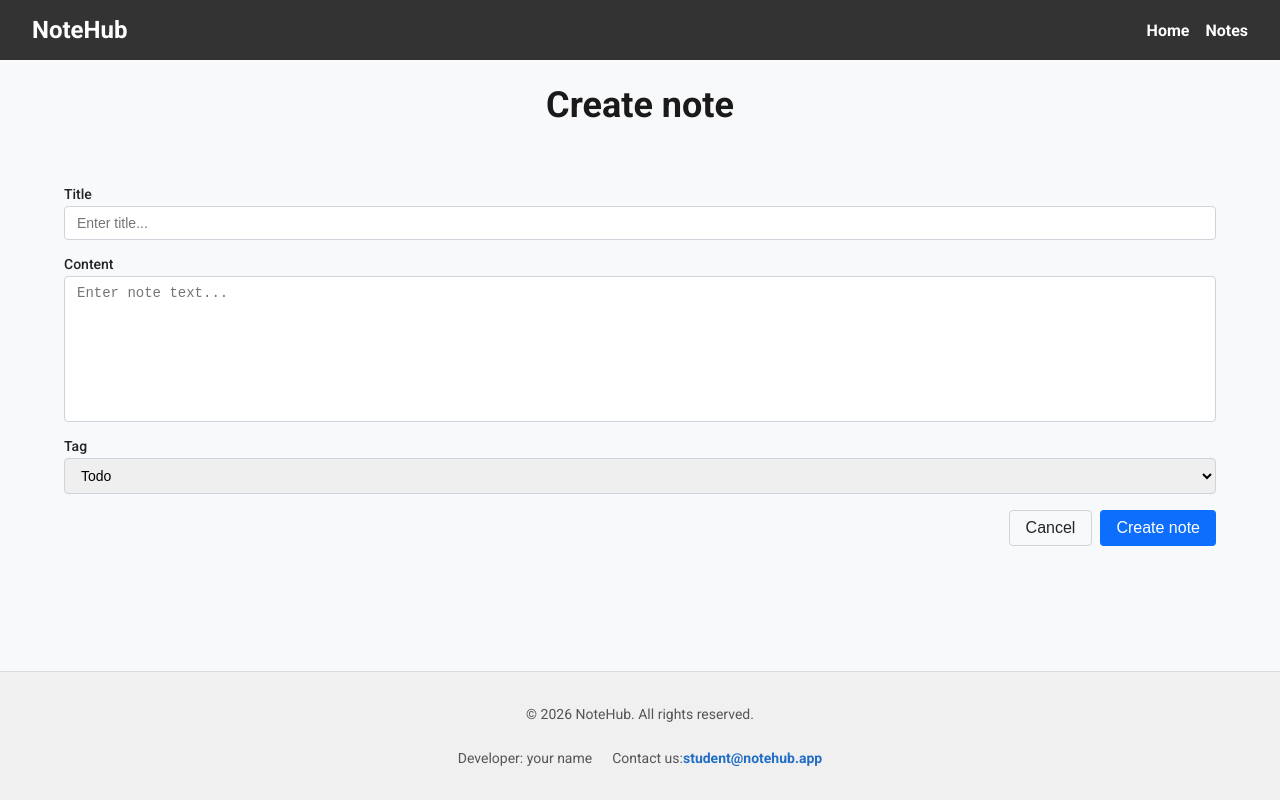
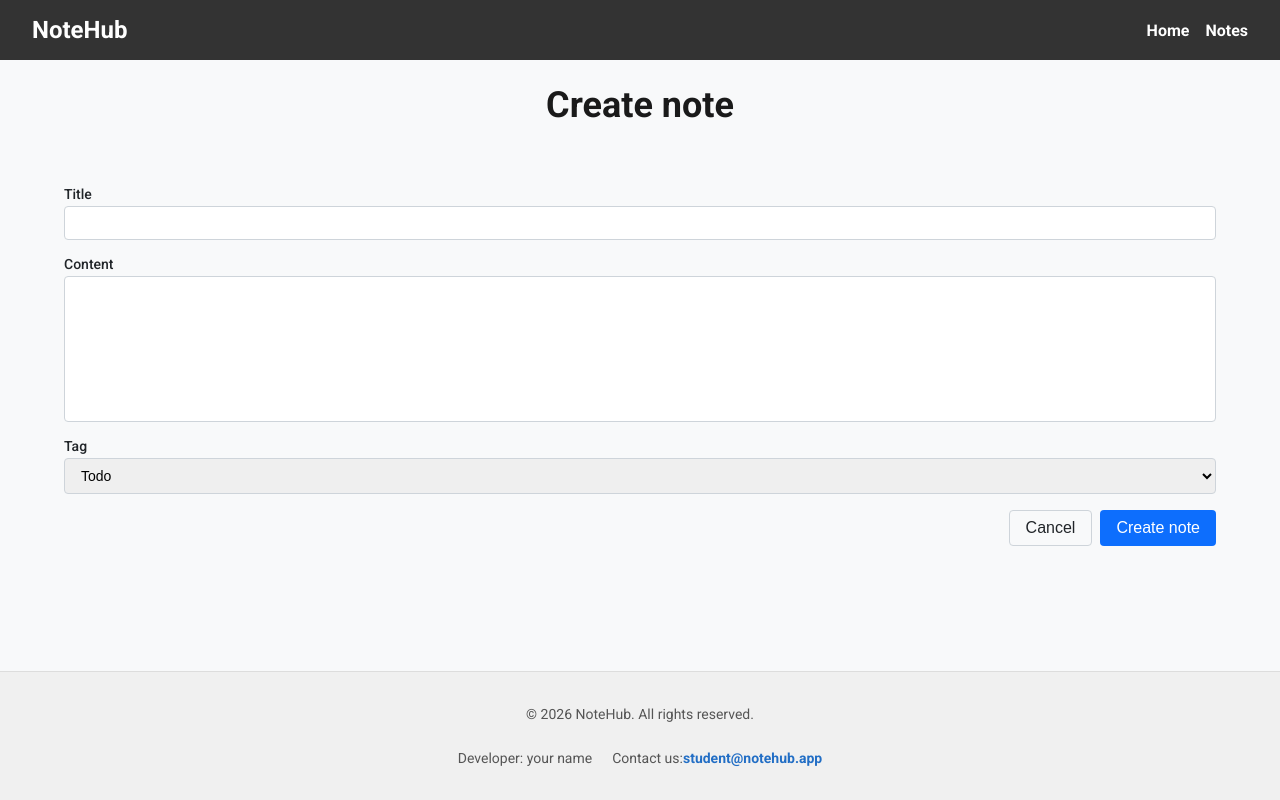
Before and after one commit to Bogdan-Ost/08-zustand, a Next.js app: page /notes/action/create in a window 1280 px wide. Built offline with nearby package versions, Linux system fonts and the light colour scheme; no server answers.

Commit message:
add global store

```diff
--- a/components/NoteForm/NoteForm.tsx
+++ b/components/NoteForm/NoteForm.tsx
@@ -3,32 +3,36 @@
 import { useRouter } from "next/navigation";
 import { useMutation, useQueryClient } from "@tanstack/react-query";
 import { createNote } from "../../lib/api";
+import { useNoteStore } from "@/lib/store/noteStore";
 import css from "./NoteForm.module.css";
 
 export default function NoteForm() {
   const router = useRouter();
   const queryClient = useQueryClient();
 
+  const { draft, setDraft, clearDraft } = useNoteStore();
+
   const { mutate, isPending } = useMutation({
-    mutationFn: (values: { title: string; tag: string; content: string }) =>
-      createNote({ noteData: values }),
+    mutationFn: (values: typeof draft) => createNote({ noteData: values }),
     onSuccess: () => {
       queryClient.invalidateQueries({ queryKey: ["notes"] });
+      clearDraft();
       router.push("/notes");
     },
   });
 
+  const handleChange = (
+    e: React.ChangeEvent<
+      HTMLInputElement | HTMLTextAreaElement | HTMLSelectElement
+    >,
+  ) => {
+    const { name, value } = e.target;
+    setDraft({ [name]: value });
+  };
+
   const handleSubmit = (event: React.FormEvent<HTMLFormElement>) => {
     event.preventDefault();
-    const formData = new FormData(event.currentTarget);
-
-    const data = {
-      title: formData.get("title") as string,
-      tag: formData.get("tag") as string,
-      content: formData.get("content") as string,
-    };
-
-    mutate(data);
+    mutate(draft);
   };
 
   return (
@@ -41,7 +45,8 @@ export default function NoteForm() {
           type="text"
           className={css.input}
           required
-          placeholder="Enter title..."
+          value={draft.title}
+          onChange={handleChange}
         />
       </div>
 
@@ -52,13 +57,20 @@ export default function NoteForm() {
           name="content"
           rows={8}
           className={css.textarea}
-          placeholder="Enter note text..."
+          value={draft.content}
+          onChange={handleChange}
         />
       </div>
 
       <div className={css.formGroup}>
         <label htmlFor="tag">Tag</label>
-        <select id="tag" name="tag" className={css.select}>
+        <select
+          id="tag"
+          name="tag"
+          className={css.select}
+          value={draft.tag}
+          onChange={handleChange}
+        >
           <option value="Todo">Todo</option>
           <option value="Work">Work</option>
           <option value="Personal">Personal</option>
--- /dev/null
+++ b/lib/store/noteStore.ts
@@ -0,0 +1,36 @@
+import { create } from "zustand";
+import { persist } from "zustand/middleware";
+
+interface NoteDraft {
+  title: string;
+  content: string;
+  tag: string;
+}
+
+interface NoteState {
+  draft: NoteDraft;
+  setDraft: (updatedField: Partial<NoteDraft>) => void;
+  clearDraft: () => void;
+}
+
+const initialDraft: NoteDraft = {
+  title: "",
+  content: "",
+  tag: "Todo",
+};
+
+export const useNoteStore = create<NoteState>()(
+  persist(
+    (set) => ({
+      draft: initialDraft,
+      setDraft: (updatedField) =>
+        set((state) => ({
+          draft: { ...state.draft, ...updatedField },
+        })),
+      clearDraft: () => set({ draft: initialDraft }),
+    }),
+    {
+      name: "note-draft-storage",
+    },
+  ),
+);
```
